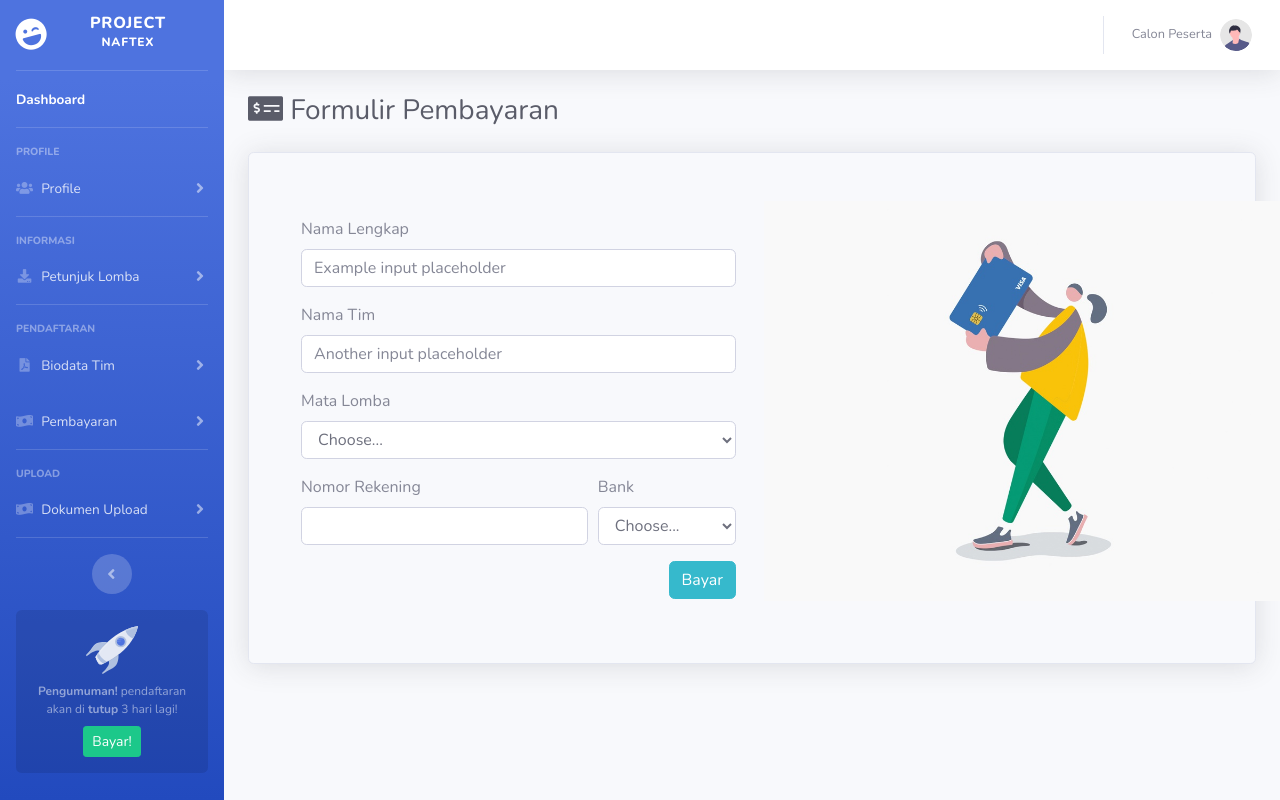
After one commit to Nuridulumam/naftex-web, a PHP site: page /admin/formulir-pembayaran.php in a window 1280 px wide. The commit adds this page. Run offline with PHP 8.4, Linux system fonts and the light colour scheme.

Commit message:
[UPDATE] Biodata - Pembayaran

```diff
--- /dev/null
+++ b/admin/formulir-pembayaran.php
@@ -0,0 +1,93 @@
+<?php include "include/head.php" ?>
+
+<body id="page-top">
+    <!-- Page Wrapper -->
+    <div id="wrapper">
+        <?php include "include/sidebar.php" ?>
+
+        <!-- Content Wrapper -->
+        <div id="content-wrapper" class="d-flex flex-column">
+            <!-- Main Content -->
+            <div id="content">
+                <?php include "include/navbar.php" ?>
+
+                <!-- Begin Page Content -->
+                <div class="container-fluid">
+
+                    <!-- Page Heading -->
+                    <h1 class="h3 mb-4 text-gray-800"><i class="fas fa-money-check-alt"></i> Formulir Pembayaran</h1>
+
+                    <div class="container mt-2 card bg-light shadow p-5">
+                        <div class="row justify-content-center">
+                            <div class="col-md-6 p-3 rounded-lg">
+                                <form>
+                                    <div class="form-group">
+                                        <label for="nama">Nama Lengkap</label>
+                                        <input type="text" class="form-control" id="nama" placeholder="Example input placeholder">
+                                    </div>
+                                    <div class="form-group">
+                                        <label for="tim">Nama Tim</label>
+                                        <input type="text" class="form-control" id="tim" placeholder="Another input placeholder">
+                                    </div>
+                                    <div class="form-group">
+                                        <label for="tim">Mata Lomba</label>
+                                        <select id="inputState" class="form-control">
+                                            <option selected>Choose...</option>
+                                            <option>...</option>
+                                        </select>
+                                    </div>
+                                    <div class="form-row">
+                                        <div class="form-group col-md-8">
+                                            <label for="inputCity">Nomor Rekening</label>
+                                            <input type="text" class="form-control" id="inputCity">
+                                        </div>
+                                        <div class="form-group col-md-4">
+                                            <label for="inputState">Bank</label>
+                                            <select id="inputState" class="form-control">
+                                                <option selected>Choose...</option>
+                                                <option>...</option>
+                                            </select>
+                                        </div>
+                                    </div>
+                                    <div class="btn btn-info float-right">Bayar</div>
+                                </form>
+                            </div>
+                            <div class="col-md-6">
+                                <img src="img/pembayaran.jpg" alt="pembayaran" height="400px">
+                            </div>
+                        </div>
+                    </div>
+
+                </div>
+                <!-- /.container-fluid -->
+            </div>
+            <!-- End of Page Wrapper -->
+
+            <!-- Scroll to Top Button-->
+            <a class="scroll-to-top rounded" href="#page-top">
+                <i class="fas fa-angle-up"></i>
+            </a>
+
+            <!-- Logout Modal-->
+            <div class="modal fade" id="logoutModal" tabindex="-1" role="dialog" aria-labelledby="exampleModalLabel" aria-hidden="true">
+                <div class="modal-dialog" role="document">
+                    <div class="modal-content">
+                        <div class="modal-header">
+                            <h5 class="modal-title" id="exampleModalLabel">Ready to Leave?</h5>
+                            <button class="close" type="button" data-dismiss="modal" aria-label="Close">
+                                <span aria-hidden="true">×</span>
+                            </button>
+                        </div>
+                        <div class="modal-body">Select "Logout" below if you are ready to end your current session.</div>
+                        <div class="modal-footer">
+                            <button class="btn btn-secondary" type="button" data-dismiss="modal">Cancel</button>
+                            <a class="btn btn-primary" href="login.html">Logout</a>
+                        </div>
+                    </div>
+                </div>
+            </div>
+
+            <?php include "include/script.php" ?>
+</body>
+
+</html>
--- a/admin/include/sidebar.php
+++ b/admin/include/sidebar.php
@@ -69,17 +69,13 @@
     <li class="nav-item">
         <a class="nav-link collapsed" href="#" data-toggle="collapse" data-target="#collapsePages" aria-expanded="true" aria-controls="collapsePages">
             <i class="fas fa-fw fa-file-pdf"></i>
-            <span>Data Pendaftaran</span>
+            <span>Biodata Tim</span>
         </a>
         <div id="collapsePages" class="collapse" aria-labelledby="headingPages" data-parent="#accordionSidebar">
             <div class="bg-white py-2 collapse-inner rounded">
-                <h6 class="collapse-header">Halaman Pendaftaran:</h6>
-                <a class="collapse-item" href="register.html">Formulir Pendaftaran</a>
+                <h6 class="collapse-header">Halaman Biodata Tim:</h6>
+                <a class="collapse-item" href="formulir.php">Formulir Biodata</a>
                 <div class="collapse-divider"></div>
-                <h6 class="collapse-header">Halaman Biodata Tim:</h6>
-                <a class="collapse-item" href="404.html">Formulir Ketua Tim</a>
-                <a class="collapse-item" href="blank.html">Formulir Anggota Tim 1</a>
-                <a class="collapse-item" href="blank.html">Formulir Anggota Tim 2</a>
             </div>
         </div>
     </li>
@@ -92,8 +88,8 @@
         <div id="collapseUtilities" class="collapse" aria-labelledby="headingUtilities" data-parent="#accordionSidebar">
             <div class="bg-white py-2 collapse-inner rounded">
                 <h6 class="collapse-header">Halaman Pembayaran:</h6>
-                <a class="collapse-item" href="utilities-color.html">Formulir Pembayaran</a>
-                <a class="collapse-item" href="utilities-color.html">Status Pembayaran</a>
+                <a class="collapse-item" href="formulir-pembayaran.php">Formulir Pembayaran</a>
+                <a class="collapse-item" href="status-pembayaran.php">Status Pembayaran</a>
                 <a class="collapse-item" href="utilities-border.html">Cara Pembayaran</a>
             </div>
         </div>
```
Also changed, not shown: admin/formulir.php (added, +133 -0 lines), admin/status-pembayaran.php (added, +65 -0 lines), admin/css/sb-admin-2.css, admin/img/6316.jpg (added), admin/img/pembayaran.jpg (added).
